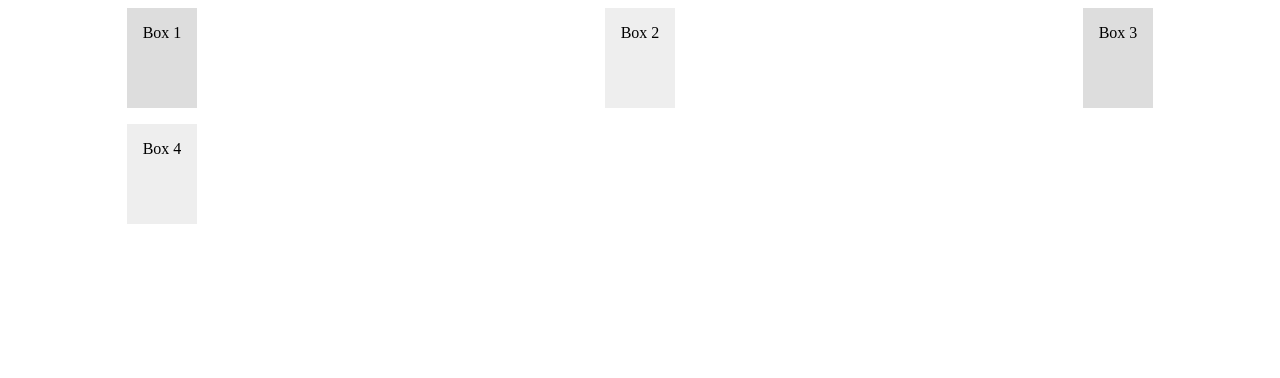
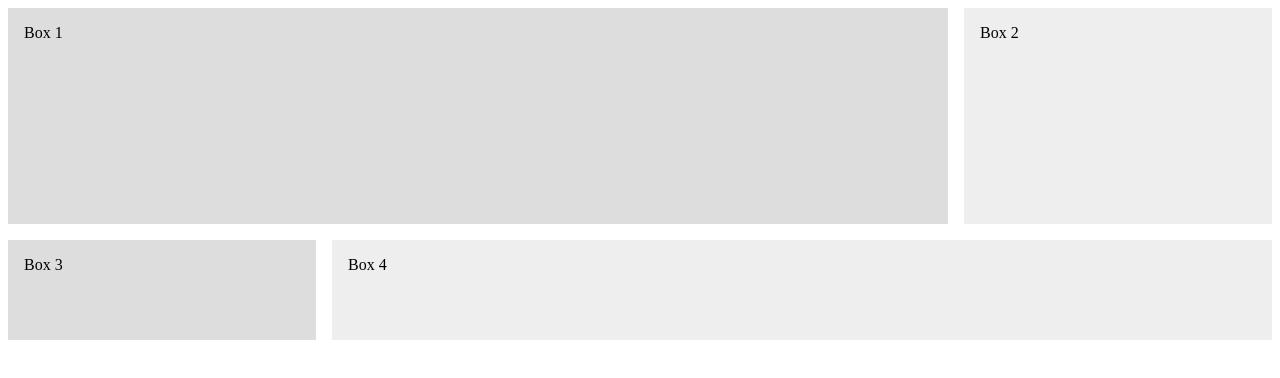
Before and after one commit to sohel2178/MyHtml, a plain HTML site: page CSS GRID/index3.html in a window 1280 px wide. Drawn offline with Linux system fonts and the light colour scheme.

Commit message:
Work with CSSS GRID

```diff
--- a/CSS GRID/index3.html
+++ b/CSS GRID/index3.html
@@ -15,6 +15,14 @@
 
 			justify-items:end;
 			justify-items:center;
+			justify-items:stretch; /* This is By Default*/
+
+			/*Another Useful property for Grid is Align Item*/
+
+			align-items:start; /*This is Very Useful Play Around with it*/
+			align-items:end;
+			align-items:center;
+			align-items:stretch;
 
 		}
 
@@ -27,6 +35,50 @@
 		.wrapper > div:nth-child(odd){
 			background: #ddd;
 			}
+
+
+		/*Align Self and Justify Self is Two Useful property of Grid . Lets Play around with it*/
+
+		.box_1{
+			/*align-self: start;*/
+
+			grid-column: 1/3;
+			grid-row: 1/3;
+
+		}
+
+		.box_2{
+			/*align-self: end;*/
+			grid-row: 1/3;
+			grid-column: 3;
+
+
+
+
+		}
+
+		.box_3{
+			/*justify-self:end;*/
+
+			/*grid-row: 2/4;  /*Overlap Box*/*/
+
+			grid-column: 1;
+			/*grid-row: 2/4;*/
+
+
+
+		}
+
+		.box_4{
+			/*align-self: end;
+			justify-self:end;*/
+
+			grid-row: 3;
+
+			grid-column: 2/4;
+
+
+		}
 
 	</style>
 
```
Also changed, not shown: CSS GRID/my_test.html (added, +42 -0 lines).
